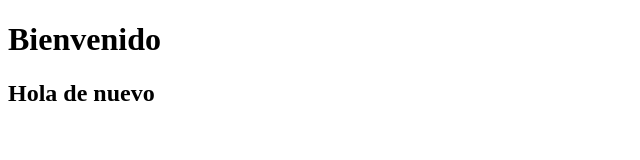
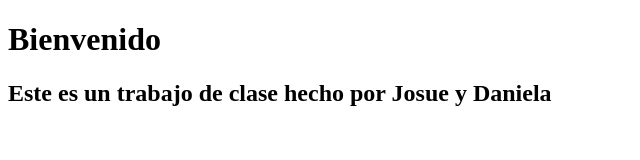
Before and after one commit to JosueJesus7/git_lab, a plain HTML site: page index.html in a window 1280 px wide. Shown: the whole page, without its empty margins (0-640 px from the left). Drawn offline with Linux system fonts and the light colour scheme.

Commit message:
Se cambio el texto

```diff
--- a/index.html
+++ b/index.html
@@ -7,6 +7,6 @@
 </head>
 <body>
     <h1>Bienvenido</h1>
-    <h2>Hola de nuevo</h2>
+    <h2>Este es un trabajo de clase hecho por Josue y Daniela</h2>
 </body>
 </html>
```
